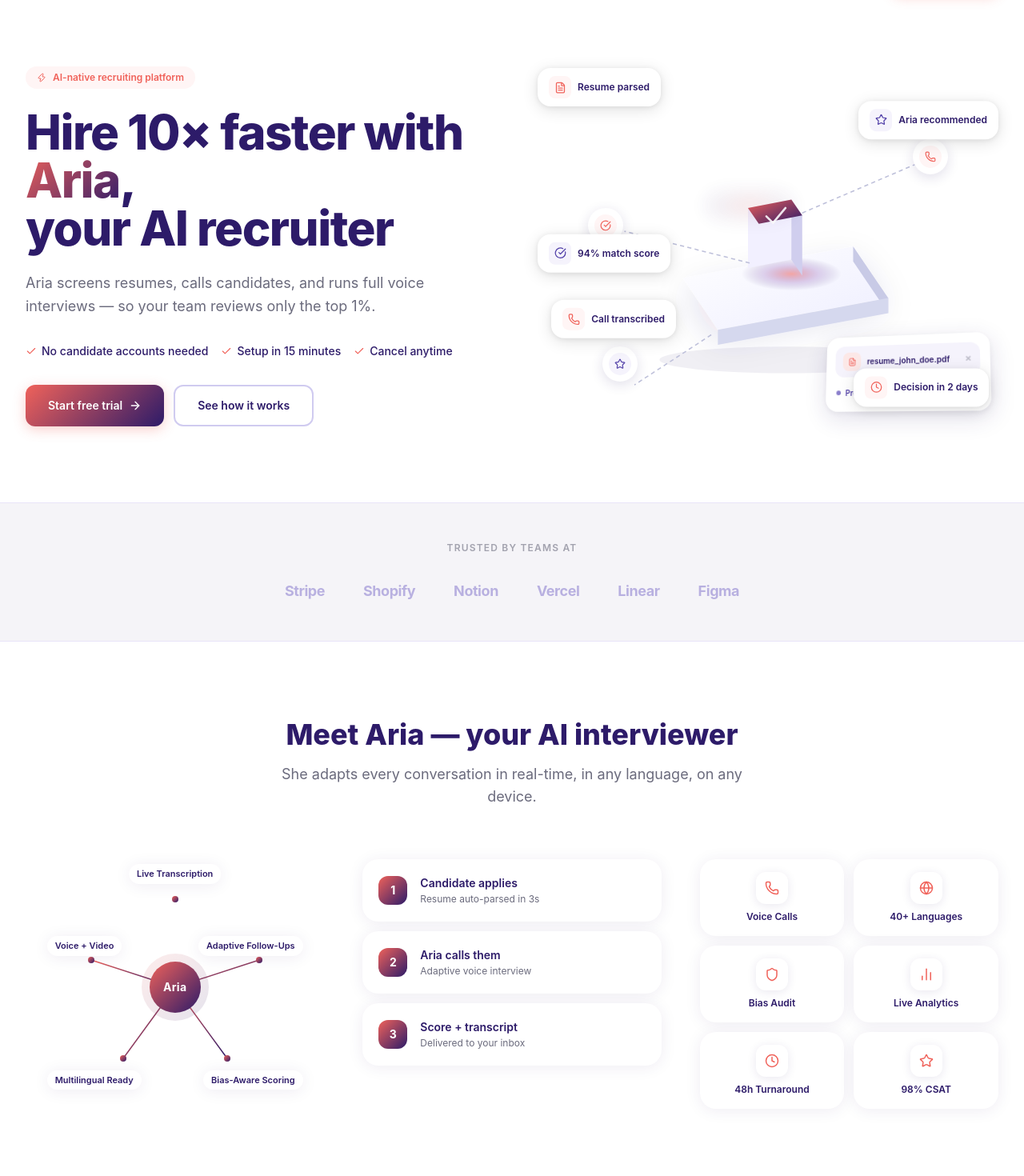
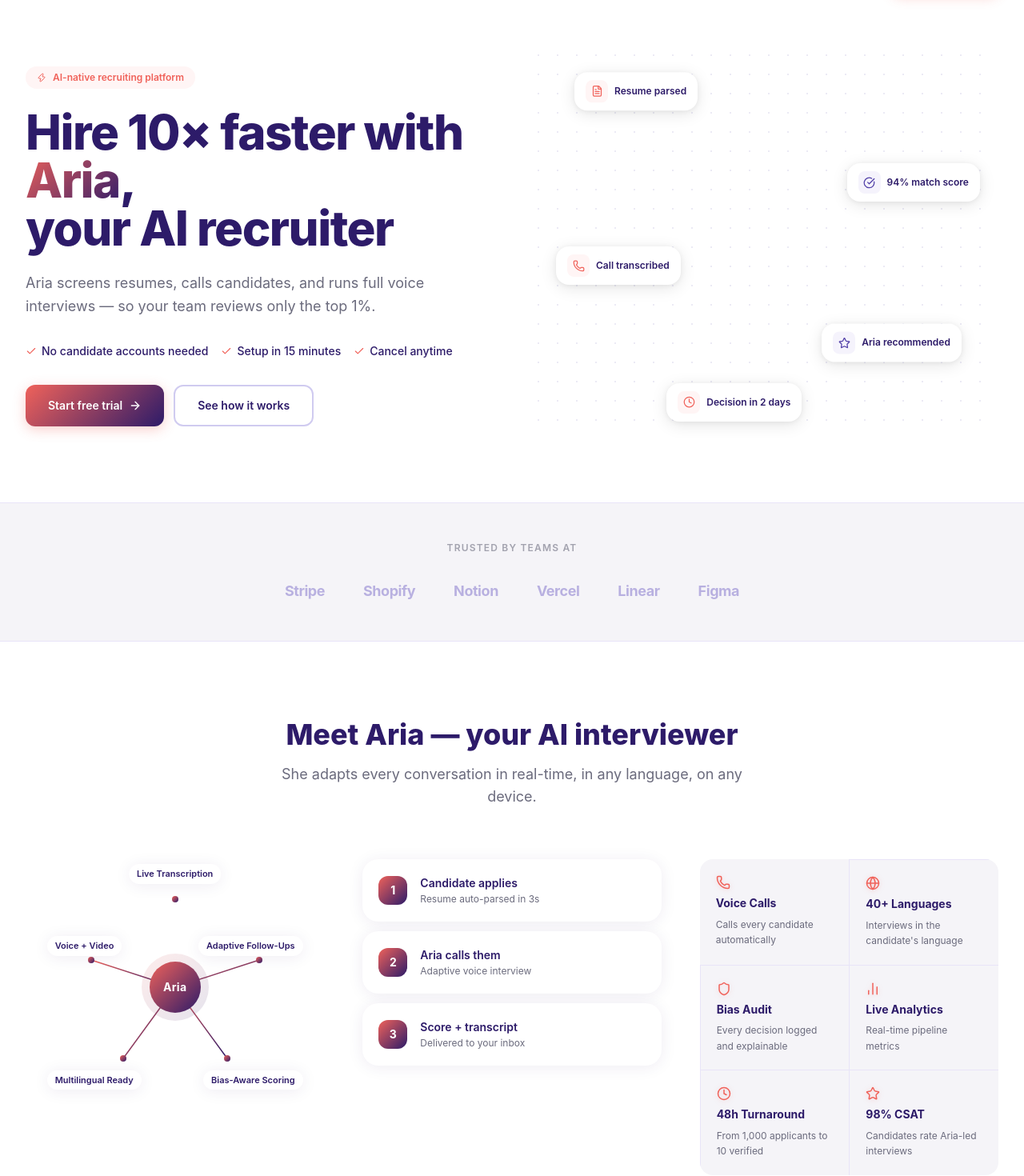
Before and after one commit to kashishakanksha754-coder/recruitAI, a Next.js app: page / in a window 1280 px wide. Shown: the part 60-1530 px from the top of the page at 80% size. Built offline with nearby package versions, Linux system fonts and the light colour scheme.

Commit message:
Strip hero illustration to badges + dot-grid; unbox Meet Aria icon grid

```diff
--- a/src/app/page.tsx
+++ b/src/app/page.tsx
@@ -241,22 +241,23 @@ export default function HomePage() {
               ))}
             </FadeUp>
             <FadeUp delay={0.3}>
-              <div className="grid grid-cols-2 gap-3">
-                {[
-                  { icon: Phone,    label: "Voice Calls"    },
-                  { icon: Globe,    label: "40+ Languages"  },
-                  { icon: Shield,   label: "Bias Audit"     },
-                  { icon: BarChart2,label: "Live Analytics" },
-                  { icon: Clock,    label: "48h Turnaround" },
-                  { icon: Star,     label: "98% CSAT"       },
-                ].map(({ icon: Icon, label }) => (
-                  <div key={label} className="card p-4 flex flex-col items-center gap-2 text-center">
-                    <div className="w-10 h-10 rounded-xl bg-white shadow-icon flex items-center justify-center">
-                      <Icon size={18} className="text-coral-500" />
+              <div className="rounded-2xl bg-surface overflow-hidden">
+                <div className="grid grid-cols-2 divide-x divide-y divide-purple-100">
+                  {[
+                    { icon: Phone,    label: "Voice Calls",    desc: "Calls every candidate automatically"  },
+                    { icon: Globe,    label: "40+ Languages",  desc: "Interviews in the candidate's language" },
+                    { icon: Shield,   label: "Bias Audit",     desc: "Every decision logged and explainable" },
+                    { icon: BarChart2,label: "Live Analytics", desc: "Real-time pipeline metrics"             },
+                    { icon: Clock,    label: "48h Turnaround", desc: "From 1,000 applicants to 10 verified"  },
+                    { icon: Star,     label: "98% CSAT",       desc: "Candidates rate Aria-led interviews"   },
+                  ].map(({ icon: Icon, label, desc }) => (
+                    <div key={label} className="p-5 flex flex-col gap-2">
+                      <Icon size={18} className="text-coral-500" style={{ filter: "drop-shadow(0 1px 3px rgba(240,98,90,0.25))" }} />
+                      <p className="text-purple-900 font-bold text-sm leading-tight">{label}</p>
+                      <p className="text-muted text-xs leading-relaxed">{desc}</p>
                     </div>
-                    <span className="text-xs font-semibold text-purple-900">{label}</span>
-                  </div>
-                ))}
+                  ))}
+                </div>
               </div>
             </FadeUp>
           </div>
--- a/src/components/FloatingShapes.tsx
+++ b/src/components/FloatingShapes.tsx
@@ -1,19 +1,18 @@
 "use client";
 import { motion, useReducedMotion, type Transition } from "framer-motion";
-import { FileText, CheckCircle, Phone, Star, Clock, RotateCcw } from "lucide-react";
+import { FileText, CheckCircle, Phone, Star, Clock } from "lucide-react";
 
 const float = (y: number[], duration: number) => {
   const transition: Transition = { duration, repeat: Infinity, repeatType: "reverse", ease: "easeInOut" };
   return { animate: { y }, transition };
 };
 
-// Badges repositioned to frame the isometric composition — no overlaps
 const badges = [
-  { icon: FileText,    label: "Resume parsed",      color: "text-coral-500",  bg: "bg-coral-50",  top: "5%",   left: "0%"           },
-  { icon: CheckCircle, label: "94% match score",    color: "text-purple-700", bg: "bg-purple-50", top: "46%",  left: "0%"           },
-  { icon: Phone,       label: "Call transcribed",   color: "text-coral-500",  bg: "bg-coral-50",  top: "64%",  left: "3%"           },
-  { icon: Star,        label: "Aria recommended",   color: "text-purple-700", bg: "bg-purple-50", top: "12%",  right: "0%"          },
-  { icon: Clock,       label: "Decision in 2 days", color: "text-coral-500",  bg: "bg-coral-50",  top: "82%",  right: "2%"          },
+  { icon: FileText,    label: "Resume parsed",      color: "text-coral-500",  bg: "bg-coral-50",  top: "6%",  left: "8%"   },
+  { icon: CheckCircle, label: "94% match score",    color: "text-purple-700", bg: "bg-purple-50", top: "28%", right: "4%"  },
+  { icon: Phone,       label: "Call transcribed",   color: "text-coral-500",  bg: "bg-coral-50",  top: "50%", left: "4%"   },
+  { icon: Star,        label: "Aria recommended",   color: "text-purple-700", bg: "bg-purple-50", top: "70%", right: "8%"  },
+  { icon: Clock,       label: "Decision in 2 days", color: "text-coral-500",  bg: "bg-coral-50",  top: "86%", left: "28%"  },
 ];
 
 export default function FloatingShapes() {
@@ -22,174 +21,26 @@ export default function FloatingShapes() {
   return (
     <div className="relative w-full h-[480px] select-none" aria-hidden>
 
-      {/* ── Isometric composition floats as one unit ── */}
-      <motion.div
-        className="absolute inset-0"
-        {...(reduced ? {} : {
-          animate: { y: [0, -14, 0] },
-          transition: { duration: 7, repeat: Infinity, repeatType: "loop", ease: "easeInOut" } as Transition,
-        })}
-      >
-        {/* ── SVG: platform, cube, connector lines ── */}
-        <svg
-          viewBox="0 0 500 460"
-          className="absolute inset-0 w-full h-full overflow-visible"
-          aria-hidden
-        >
-          <defs>
-            <linearGradient id="iso-platform-top" x1="0%" y1="0%" x2="100%" y2="100%">
-              <stop offset="0%" stopColor="#FFFFFF" />
-              <stop offset="100%" stopColor="#EEEEFF" />
-            </linearGradient>
-            <linearGradient id="iso-cube-top" x1="0%" y1="0%" x2="100%" y2="100%">
-              <stop offset="0%" stopColor="#F0625A" />
-              <stop offset="100%" stopColor="#2D1B69" />
-            </linearGradient>
-            <radialGradient id="iso-cube-glow" cx="50%" cy="50%" r="50%">
-              <stop offset="0%"   stopColor="#F0625A" stopOpacity="0.55" />
-              <stop offset="55%"  stopColor="#7B3FA8" stopOpacity="0.22" />
-              <stop offset="100%" stopColor="#2D1B69" stopOpacity="0"   />
-            </radialGradient>
-            <filter id="iso-platform-shadow" x="-25%" y="-30%" width="150%" height="200%">
-              <feDropShadow dx="0" dy="14" stdDeviation="20" floodColor="#2D1B69" floodOpacity="0.12" />
-            </filter>
-          </defs>
+      {/* Subtle dot-grid background texture */}
+      <svg className="absolute inset-0 w-full h-full" aria-hidden>
+        <defs>
+          <pattern id="hero-dot-grid" x="0" y="0" width="24" height="24" patternUnits="userSpaceOnUse">
+            <circle cx="1" cy="1" r="1" fill="#C4C2E0" />
+          </pattern>
+        </defs>
+        <rect width="100%" height="100%" fill="url(#hero-dot-grid)" opacity="0.45" />
+      </svg>
 
-          {/* Platform drop shadow ellipse */}
-          <ellipse cx="272" cy="366" rx="152" ry="16" fill="#2D1B69" opacity="0.07" />
-
-          {/* ── Platform (Component A) ── */}
-          <polygon
-            points="148,268 352,230 394,292 190,330"
-            fill="url(#iso-platform-top)"
-            filter="url(#iso-platform-shadow)"
-          />
-          {/* Platform right face */}
-          <polygon points="352,230 394,292 394,310 352,248" fill="#C8CAE6" />
-          {/* Platform front face */}
-          <polygon points="190,330 394,292 394,310 190,348" fill="#D5D8EE" />
-
-          {/* ── Cube glow beneath (Component B) ── */}
-          <ellipse cx="278" cy="263" rx="60" ry="20" fill="url(#iso-cube-glow)" />
-
-          {/* ── Cube (Component B) ── */}
-          {/* Cube front face */}
-          <polygon points="226,184 278,174 278,246 226,256" fill="#F2F0FF" />
-          {/* Cube right face */}
-          <polygon points="278,174 291,193 291,265 278,246" fill="#D0CEEE" />
-          {/* Cube top face — coral→purple gradient */}
-          <polygon points="226,184 278,174 291,193 239,203" fill="url(#iso-cube-top)" />
-          {/* Checkmark icon on cube top face */}
-          <g
-            transform="translate(258, 191)"
-            stroke="white" strokeWidth="2.5"
-            strokeLinecap="round" strokeLinejoin="round"
-            fill="none"
-            opacity="0.92"
-          >
-            <path d="M-10,3 L-2,11 L13,-7" />
-          </g>
-
-          {/* ── Connector wires to nodes (Component C) ── */}
-          <line x1="291" y1="190" x2="426" y2="132" stroke="#BEC0DA" strokeWidth="1.5" strokeDasharray="5 4" />
-          <line x1="228" y1="250" x2="78" y2="212" stroke="#BEC0DA" strokeWidth="1.5" strokeDasharray="5 4" />
-          <line x1="182" y1="336" x2="90" y2="396" stroke="#BEC0DA" strokeWidth="1.5" strokeDasharray="5 4" />
-        </svg>
-
-        {/* ── Node 1: upper-right — Phone, coral ── */}
-        <div
-          className="absolute w-11 h-11 rounded-full bg-white flex items-center justify-center"
-          style={{ top: "22%", right: "11%", boxShadow: "0 4px 16px rgba(45,27,105,0.14)" }}
-        >
-          <span className="w-7 h-7 rounded-full bg-coral-50 flex items-center justify-center">
-            <Phone size={14} className="text-coral-500" />
-          </span>
-        </div>
-
-        {/* ── Node 2: left — CheckCircle, coral ── */}
-        <div
-          className="absolute w-11 h-11 rounded-full bg-white flex items-center justify-center"
-          style={{ top: "40%", left: "11%", boxShadow: "0 4px 16px rgba(45,27,105,0.14)" }}
-        >
-          <span className="w-7 h-7 rounded-full bg-coral-50 flex items-center justify-center">
-            <CheckCircle size={14} className="text-coral-500" />
-          </span>
-        </div>
-
-        {/* ── Node 3: lower-left — Star, purple ── */}
-        <div
-          className="absolute w-11 h-11 rounded-full bg-white flex items-center justify-center"
-          style={{ top: "76%", left: "14%", boxShadow: "0 4px 16px rgba(45,27,105,0.14)" }}
-        >
-          <span className="w-7 h-7 rounded-full bg-purple-50 flex items-center justify-center">
-            <Star size={14} className="text-purple-700" />
-          </span>
-        </div>
-
-        {/* ── Component D: tilted UI card mockup ── */}
-        <div
-          className="absolute bg-white rounded-2xl p-3 w-52"
-          style={{
-            bottom: "7%",
-            right: "2%",
-            transform: "perspective(500px) rotateX(8deg) rotateY(-10deg)",
-            boxShadow: "0 8px 30px rgba(45,27,105,0.14), 0 2px 8px rgba(0,0,0,0.06)",
-          }}
-        >
-          {/* File row */}
-          <div className="flex items-center gap-2 bg-purple-50 rounded-xl px-2.5 py-2 mb-2">
-            <span className="w-6 h-6 rounded-lg bg-coral-100 flex items-center justify-center shrink-0">
-              <FileText size={11} className="text-coral-500" />
-            </span>
-            <span className="text-[10px] font-semibold text-purple-900 flex-1 truncate">
-              resume_john_doe.pdf
-            </span>
-            <span className="text-[12px] text-muted/40 font-bold leading-none ml-1">×</span>
-          </div>
-          {/* Status + submit */}
-          <div className="flex items-center justify-between px-0.5">
-            <span className="flex items-center gap-1.5">
-              <span className="w-1.5 h-1.5 rounded-full bg-purple-500 animate-pulse shrink-0" />
-              <span className="text-[10px] font-semibold text-purple-700">Processing</span>
-            </span>
-            <div
-              className="w-6 h-6 rounded-full flex items-center justify-center shrink-0"
-              style={{ background: "linear-gradient(135deg, #F0625A 0%, #2D1B69 100%)" }}
-            >
-              <RotateCcw size={10} className="text-white" />
-            </div>
-          </div>
-        </div>
-      </motion.div>
-
-      {/* ── Pulsing glow on cube — separate animation, not tied to float ── */}
-      <motion.div
-        className="absolute pointer-events-none rounded-full"
-        style={{
-          width: 116,
-          height: 42,
-          top: "35%",
-          left: "36%",
-          background:
-            "radial-gradient(ellipse, rgba(240,98,90,0.52) 0%, rgba(45,27,105,0.22) 55%, transparent 100%)",
-          filter: "blur(10px)",
-        }}
-        animate={reduced ? {} : { opacity: [0.28, 0.72, 0.28] }}
-        transition={
-          { duration: 3.5, repeat: Infinity, repeatType: "loop", ease: "easeInOut" } as Transition
-        }
-      />
-
-      {/* ── Pill badges — z-10 so they float above composition ── */}
+      {/* Pill badges — floating freely with no graphic behind them */}
       {badges.map(({ icon: Icon, label, color, bg, top, left, right }, i) => (
         <motion.div
           key={label}
           className="absolute flex items-center gap-2 bg-white rounded-2xl px-3.5 py-2.5 whitespace-nowrap z-10"
           style={{
             top, left, right,
-            boxShadow: "0 4px 20px rgba(0,0,0,0.12), 0 1px 6px rgba(0,0,0,0.08)",
+            boxShadow: "0 4px 20px rgba(0,0,0,0.10), 0 1px 6px rgba(0,0,0,0.06)",
           }}
-          {...(reduced ? {} : float([0, i % 2 === 0 ? -7 : 7, 0], 4.5 + i * 0.9))}
+          {...(reduced ? {} : float([0, i % 2 === 0 ? -8 : 8, 0], 5 + i * 0.8))}
         >
           <span className={`w-7 h-7 rounded-lg ${bg} flex items-center justify-center shrink-0`}>
             <Icon size={15} className={color} />
```
